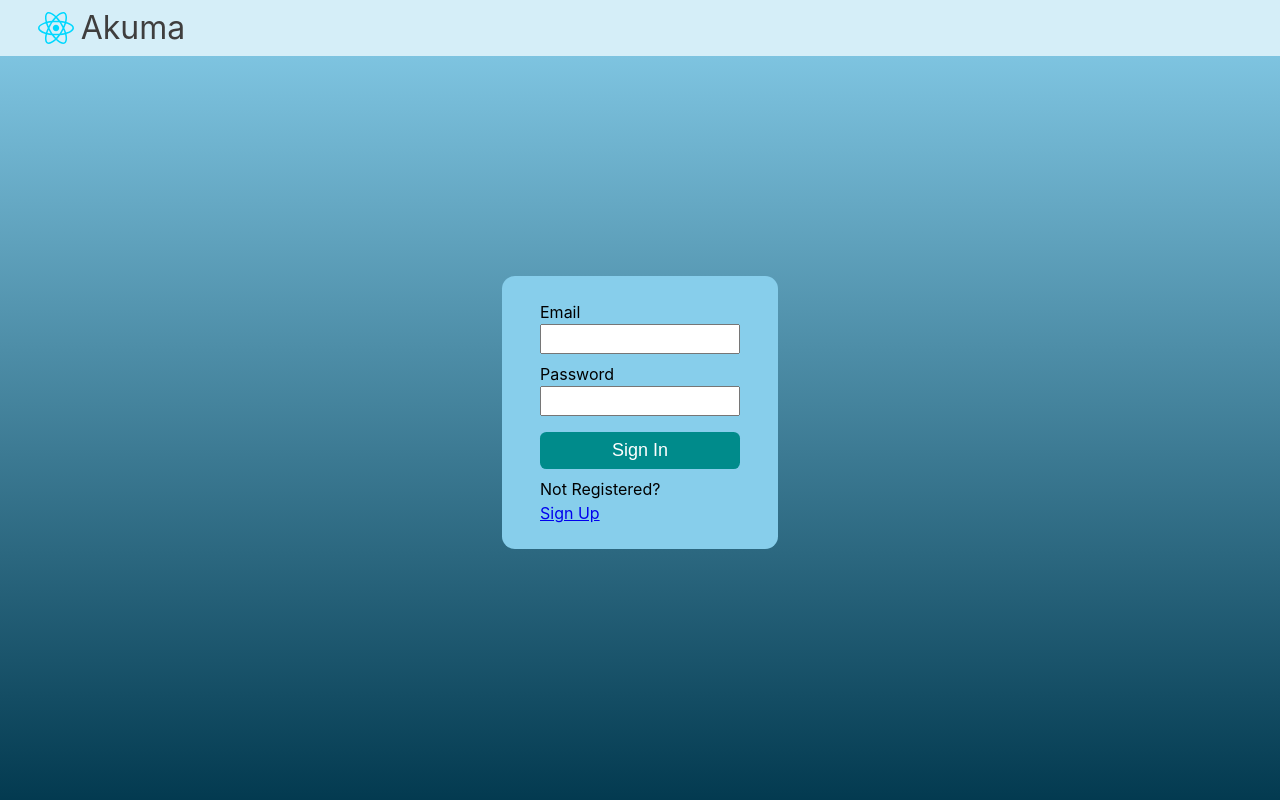
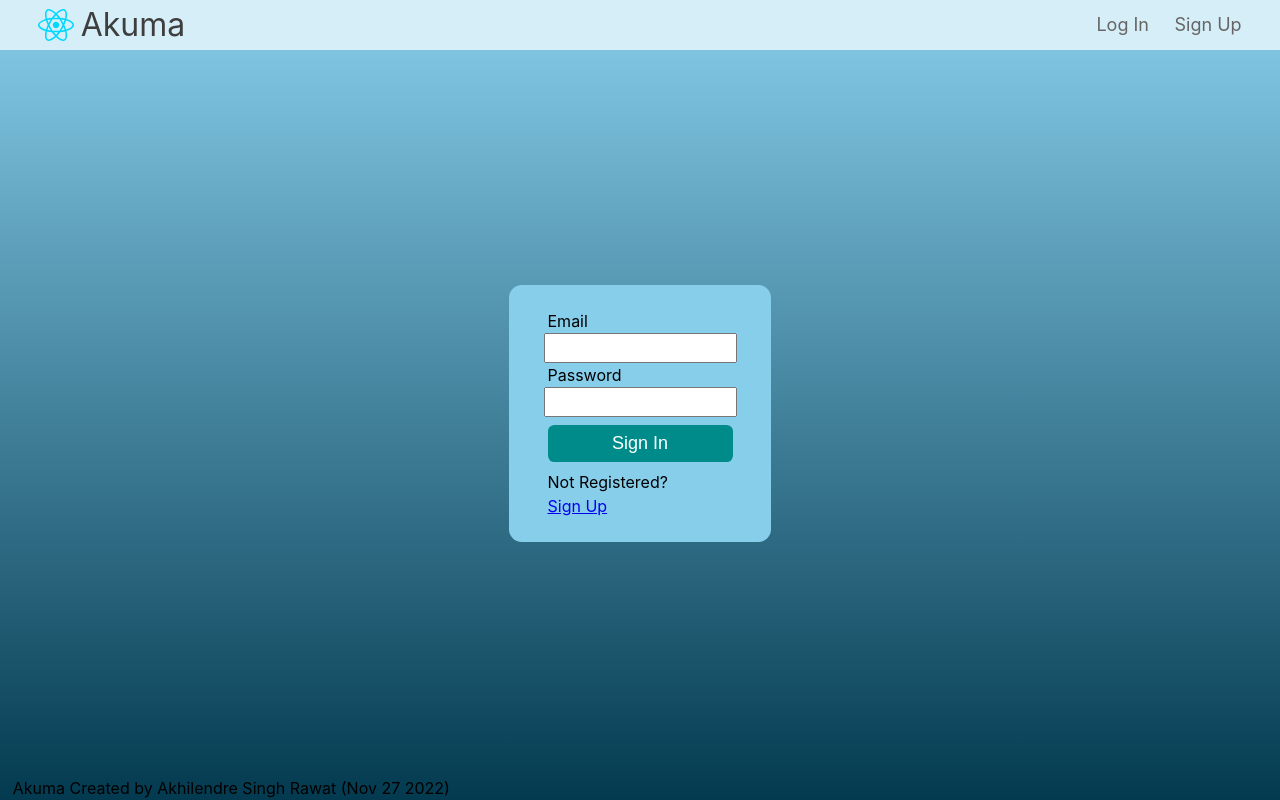
Before and after one commit to AkhilendreSinghRawat/Akuma-Task-Manager, a React (Vite) app in the folder frontend/: page /signin in a window 1280 px wide. Built offline with nearby package versions, Linux system fonts and the light colour scheme; no server answers.

Commit message:
sidebar implemented

```diff
--- a/frontend/package.json
+++ b/frontend/package.json
@@ -12,9 +12,9 @@
     "axios": "^1.2.0",
     "react": "^18.2.0",
     "react-dom": "^18.2.0",
+    "react-icons": "^4.6.0",
     "react-loader-spinner": "^5.3.4",
-    "react-toastify": "^9.1.1",
-    "validator": "^13.7.0"
+    "react-toastify": "^9.1.1"
   },
   "devDependencies": {
     "@types/react": "^18.0.24",
--- a/frontend/src/App.css
+++ b/frontend/src/App.css
@@ -25,7 +25,7 @@ body {
 }
 
 .navbarContainer {
-  min-height: 7vh;
+  min-height: 50px;
   background-color: rgb(213, 238, 248);
   display: flex;
   justify-content: space-between;
@@ -108,8 +108,9 @@ body {
 .Input {
   outline: none;
   height: 3vh;
-  width: 15vw;
-  margin-bottom: 1vh;
+  width: 100%;
+  display: flex;
+  align-self: center;
 }
 
 .Submit {
@@ -129,13 +130,50 @@ body {
 }
 
 .Footer {
-  position: absolute;
-  bottom: 0;
   margin: 0 1vw;
+  text-decoration: none;
+  color: black;
 }
 
 .componenetHeight {
-  height: 89vh;
+  height: 100vh;
+  display: flex;
+  flex-direction: column;
+  justify-content: space-between;
+}
+
+.SideBarContentMainContainer {
+  background-color: #ddd;
+  display: flex;
+  flex: 1;
+  border-right: solid 1px darkGray;
+  flex-direction: column;
+}
+
+.SideBarContentCard {
+  display: flex;
+  flex-direction: row;
+}
+
+.SideBarContentCard:hover {
+  background-color: rgb(206, 203, 203);
+  color: skyblue;
+}
+
+.SideBarContentCardIcon {
+  padding: 1vh 1vw;
+}
+
+.SideBarContentCardName {
+  padding: 1vh 0;
+}
+
+.colorHightlightCardContent {
+  color: skyblue;
+}
+
+.colorHightlightCard {
+  background-color: white;
 }
 
 @media only screen and (max-width: 750px) {
@@ -146,7 +184,4 @@ body {
   .visitorsPageCardContainer {
     width: 70vw;
   }
-  .Footer {
-    position: sticky;
-  }
 }
--- /dev/null
+++ b/frontend/src/pages/Home/SideBar.jsx
@@ -0,0 +1,50 @@
+import React, { useState } from 'react'
+
+import { FaHome } from 'react-icons/fa'
+import { CgProfile } from 'react-icons/cg'
+import { BiAddToQueue } from 'react-icons/bi'
+
+const SideBarContent = [
+  { icon: <FaHome />, name: 'Dashboard' },
+  { icon: <CgProfile />, name: 'Profile' },
+  { icon: <BiAddToQueue />, name: 'Create a new project' },
+]
+
+const SideBar = () => {
+  const [selectedCardIndex, setSelectedCardIndex] = useState(0)
+
+  return (
+    <div className="SideBarContentMainContainer">
+      {SideBarContent?.map((content, index) => {
+        return (
+          <div
+            key={index}
+            className={`SideBarContentCard ${
+              index === selectedCardIndex && 'colorHightlightCard'
+            }`}
+            onClick={() => {
+              setSelectedCardIndex(index)
+            }}
+          >
+            <div
+              className={`SideBarContentCardIcon ${
+                index === selectedCardIndex && 'colorHightlightCardContent'
+              }`}
+            >
+              {content?.icon}
+            </div>
+            <div
+              className={`SideBarContentCardName  ${
+                index === selectedCardIndex && 'colorHightlightCardContent'
+              }`}
+            >
+              {content?.name}
+            </div>
+          </div>
+        )
+      })}
+    </div>
+  )
+}
+
+export default SideBar
--- a/frontend/src/pages/Home/index.jsx
+++ b/frontend/src/pages/Home/index.jsx
@@ -1,10 +1,29 @@
 import React from 'react'
+
 import Navbar from '../../utils/Navbar'
+import SideBar from './SideBar'
 
 const Home = () => {
   return (
     <div>
       <Navbar />
+      <div
+        style={{
+          display: 'flex',
+          flexDirection: 'row',
+          borderTop: 'solid 1px skyblue',
+        }}
+      >
+        <SideBar />
+        <div
+          style={{
+            backgroundColor: 'white',
+            display: 'flex',
+            flex: 5,
+            height: '93vh',
+          }}
+        ></div>
+      </div>
     </div>
   )
 }
--- a/frontend/src/pages/Login/index.jsx
+++ b/frontend/src/pages/Login/index.jsx
@@ -6,6 +6,7 @@ import { useNavigate } from 'react-router-dom'
 
 import axios from '../../utils/axios'
 import Navbar from '../../utils/Navbar'
+import Footer from '../../utils/Footer'
 
 const Login = () => {
   const emailRef = useRef()
@@ -90,6 +91,7 @@ const Login = () => {
           <a href="/signup">Sign Up</a>
         </form>
       </div>
+      <Footer />
     </div>
   )
 }
--- a/frontend/src/pages/VisitorsPage/index.jsx
+++ b/frontend/src/pages/VisitorsPage/index.jsx
@@ -5,7 +5,7 @@ import VisitorsPageCard from './VisitorsPageCard'
 
 const VisitorsPage = () => {
   return (
-    <div>
+    <div className="componenetHeight">
       <Navbar visitorsPage={true} />
       <div className="visitorsPageCardsContainer">
         <VisitorsPageCard
--- a/frontend/src/utils/Footer.jsx
+++ b/frontend/src/utils/Footer.jsx
@@ -2,9 +2,13 @@ import React from 'react'
 
 const Footer = () => {
   return (
-    <div className='Footer'>
+    <a
+      href="https://github.com/AkhilendreSinghRawat/Akuma-Task-Manager"
+      className={'Footer'}
+      target={'_blank'}
+    >
       Akuma Created by Akhilendre Singh Rawat (Nov 27 2022)
-    </div>
+    </a>
   )
 }
 
--- a/frontend/src/utils/Navbar.jsx
+++ b/frontend/src/utils/Navbar.jsx
@@ -6,6 +6,10 @@ const Navbar = ({ visitorsPage = false }) => {
   const navigate = useNavigate()
 
   const user = localStorage.getItem('token')
+  const handleLogout = () => {
+    localStorage.clear()
+    navigate('/signin')
+  }
 
   return (
     <div className="navbarContainer">
@@ -18,15 +22,15 @@ const Navbar = ({ visitorsPage = false }) => {
         <img src={reactLogo} className="logo react" alt="React logo" />
         <div className="navbarHeading">Akuma</div>
       </div>
-     {visitorsPage && <div className="navbarRightSideContainer">
+      <div className="navbarRightSideContainer">
         {user ? (
           <div
             onClick={() => {
-              navigate('/home')
+              visitorsPage ? navigate('/home') : handleLogout()
             }}
             className="button"
           >
-            Get Started!
+            {visitorsPage ? 'Get Started!' : 'Sign Out'}
           </div>
         ) : (
           <>
@@ -48,7 +52,7 @@ const Navbar = ({ visitorsPage = false }) => {
             </div>
           </>
         )}
-      </div>}
+      </div>
     </div>
   )
 }
```
Also changed, not shown: 1 other file (tests, documents, lock files or other folders).
